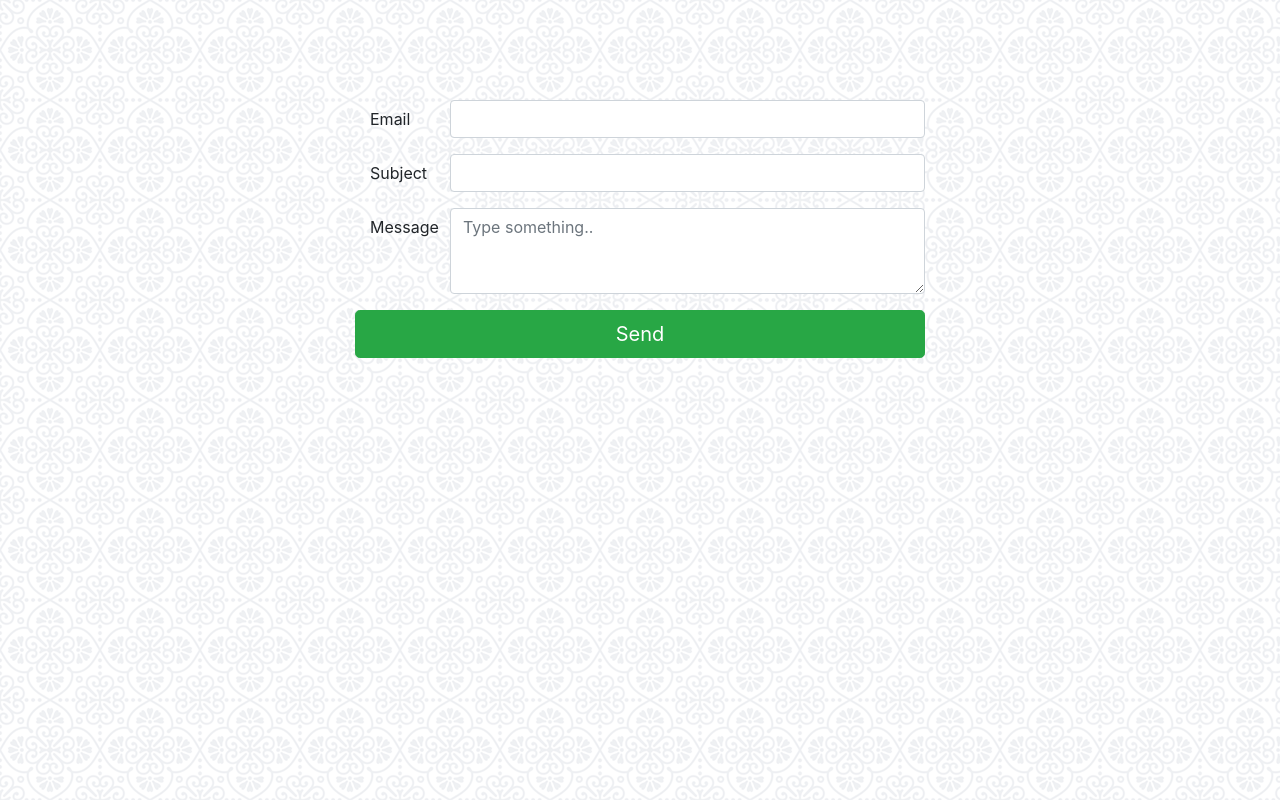
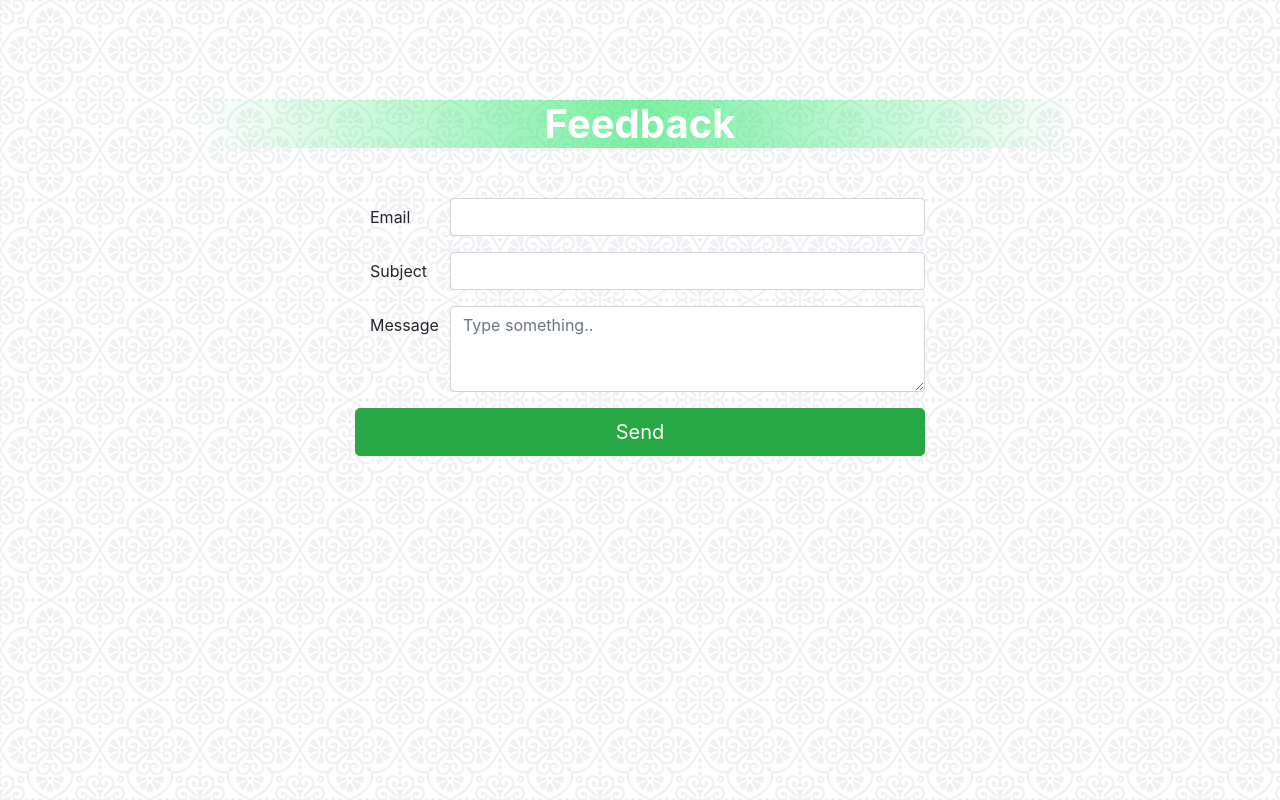
Before and after one commit to havus/devC-session-4, a plain HTML site: page feedback.html in a window 1280 px wide. Drawn offline with Linux system fonts and the light colour scheme.

Commit message:
style h1

```diff
--- a/css/feedback-style.css
+++ b/css/feedback-style.css
@@ -7,8 +7,20 @@
 	background-image: url(../assets/regal.png);
 }
 
+.tittle {
+	margin-top: 100px;
+	background-image: linear-gradient(to right, rgba(67, 233, 123, 0) 10%,
+		rgba(67, 233, 123, .7) 50%,
+		rgba(67, 233, 123, 0) 90%);
+}
+
+.tittle h1 {
+	font-weight: bold;
+	color: white;
+}
+
 .main {
-	margin-top: 100px;
+	margin-top: 50px;
 }
 
 button {
--- a/feedback.html
+++ b/feedback.html
@@ -12,6 +12,9 @@
 
 <body>
 	<div class="container">
+		<div class="tittle">
+			<h1 class="text-center">Feedback</h1>
+		</div>
 		<div class="main">
 		  <form action="https://formspree.io/havus.it@gmail.com" method="POST">
 		  	<div class="form-group row">
```
